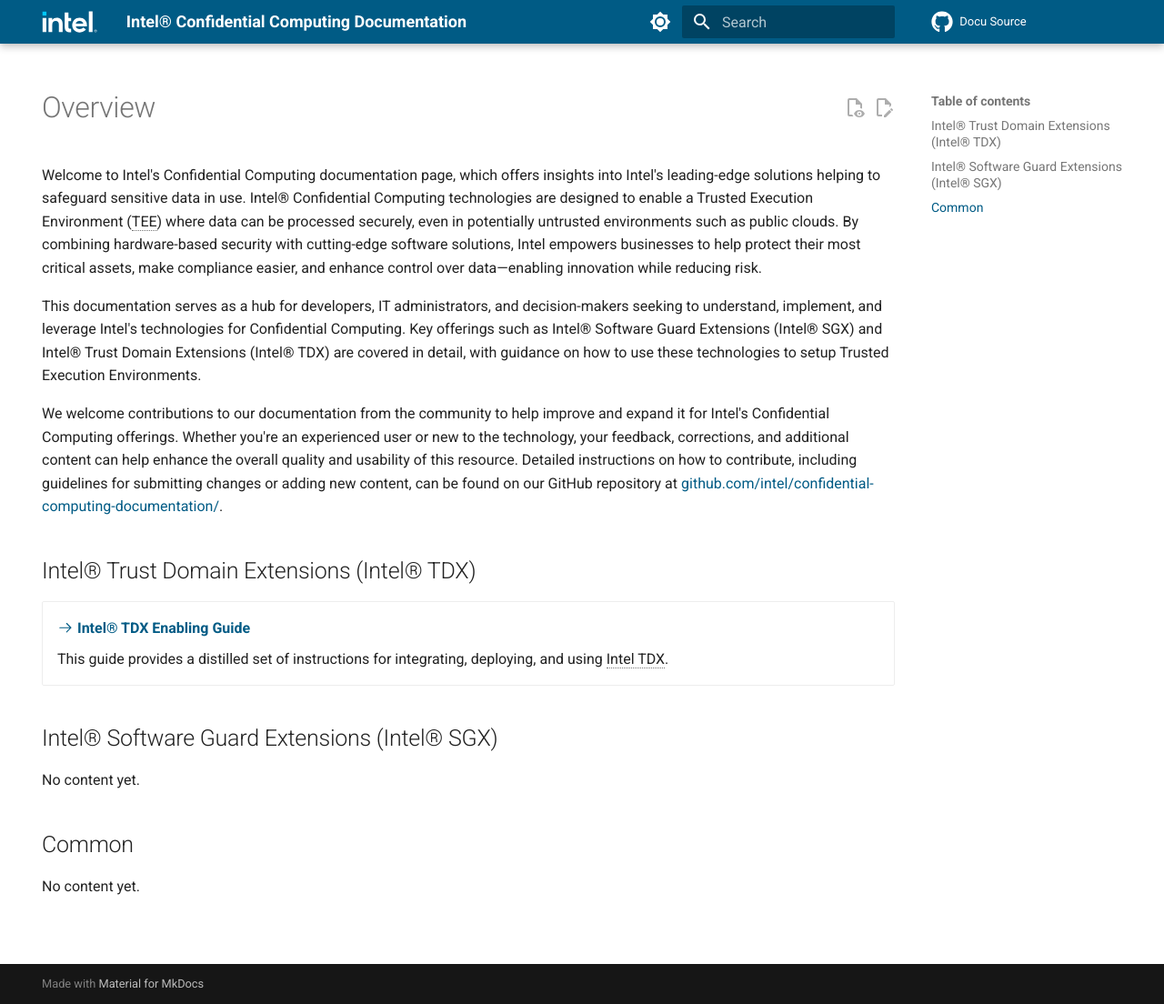
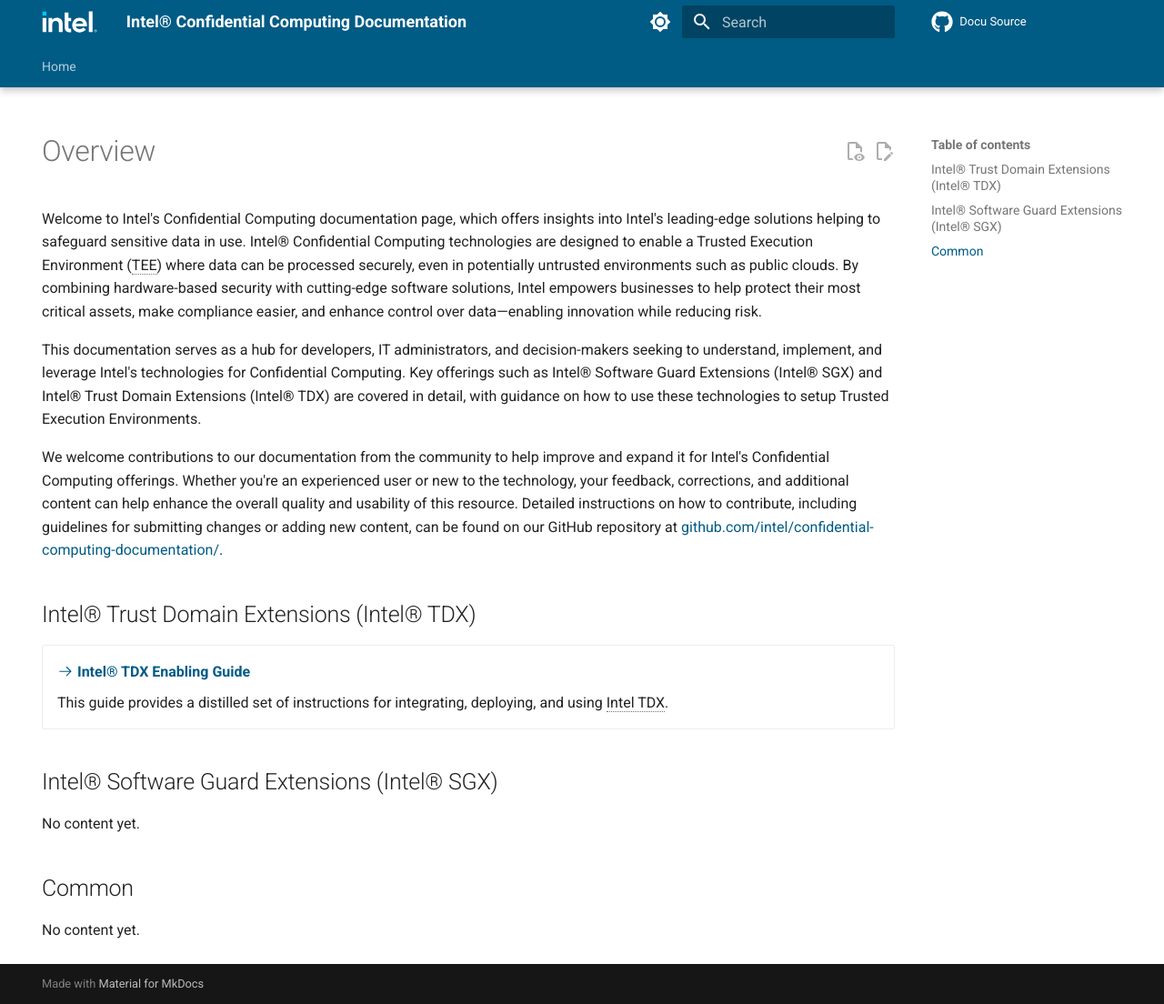
Before and after one commit to intel/confidential-computing-documentation, an MkDocs documentation site: the page built from docs/parent_doc/docs/index.md, in a window 1280 px wide and 1104 px high. Shown: the whole window at 91% size. Built offline with MkDocs 1.6.1 and Material for MkDocs 9.7.7, drawn with Linux system fonts in a browser that asks for light colours; comment, search, counter and statistics services are not loaded.

Commit message:
[project settings] Add breadcrumb navigation
Signed-off-by: Benny Fuhry <benny.fuhry@intel.com>

```diff
--- a/docs/parent_doc/docs/overrides/main.html
+++ b/docs/parent_doc/docs/overrides/main.html
@@ -17,6 +17,7 @@
     {% include "partials/intel/en_US/gh_default.inc" %}
     <script defer type="text/javascript" src="https://www.intel.com/content/dam/www/global/wap/performance-config.js" ></script>
     {{ super() }}
+    {% include "partials/breadcrumbs.html" %}
 {% endblock %}
 
 {% block content %}
--- /dev/null
+++ b/docs/parent_doc/docs/overrides/partials/breadcrumbs.html
@@ -0,0 +1,22 @@
+<!-- Navigation tabs -->
+<nav
+  class="md-tabs breadcrumbs--shadow"
+  aria-label="{{ lang.t('tabs') }}"
+  data-md-component="tabs"
+>
+  <div class="md-grid">
+    <ul class="md-tabs__list">
+      <li class="md-tabs__item md-tabs__item">
+        <a href="/" class="md-tabs__link">Home</a>
+      </li>
+      {% if "edit/main/docs/child_docs" in config.edit_uri %}
+        <li class="md-tabs__link">
+            >
+        </li>
+        <li class="md-tabs__item md-tabs__item--active">
+            <a href="{{ base_url ~ '/' ~ nav.items[0].url}}" class="md-tabs__link">{{ config.site_name }}</a>
+        </li>
+      {% endif %}
+    </ul>
+  </div>
+</nav>
--- a/docs/parent_doc/docs/stylesheets/extra.css
+++ b/docs/parent_doc/docs/stylesheets/extra.css
@@ -19,3 +19,13 @@ aside.md-banner {
     --md-primary-fg-color--light: #183544;
     --md-primary-fg-color--dark:  #548FAD;
 }
+
+.md-header--shadow {
+    box-shadow: unset;
+    transition: unset;
+}
+
+.breadcrumbs--shadow {
+    box-shadow: 0 0 .2rem #0000001a,0 .2rem .4rem #0003;
+    transition: transform .25s cubic-bezier(.1,.7,.1,1),box-shadow .25s;
+}
```
